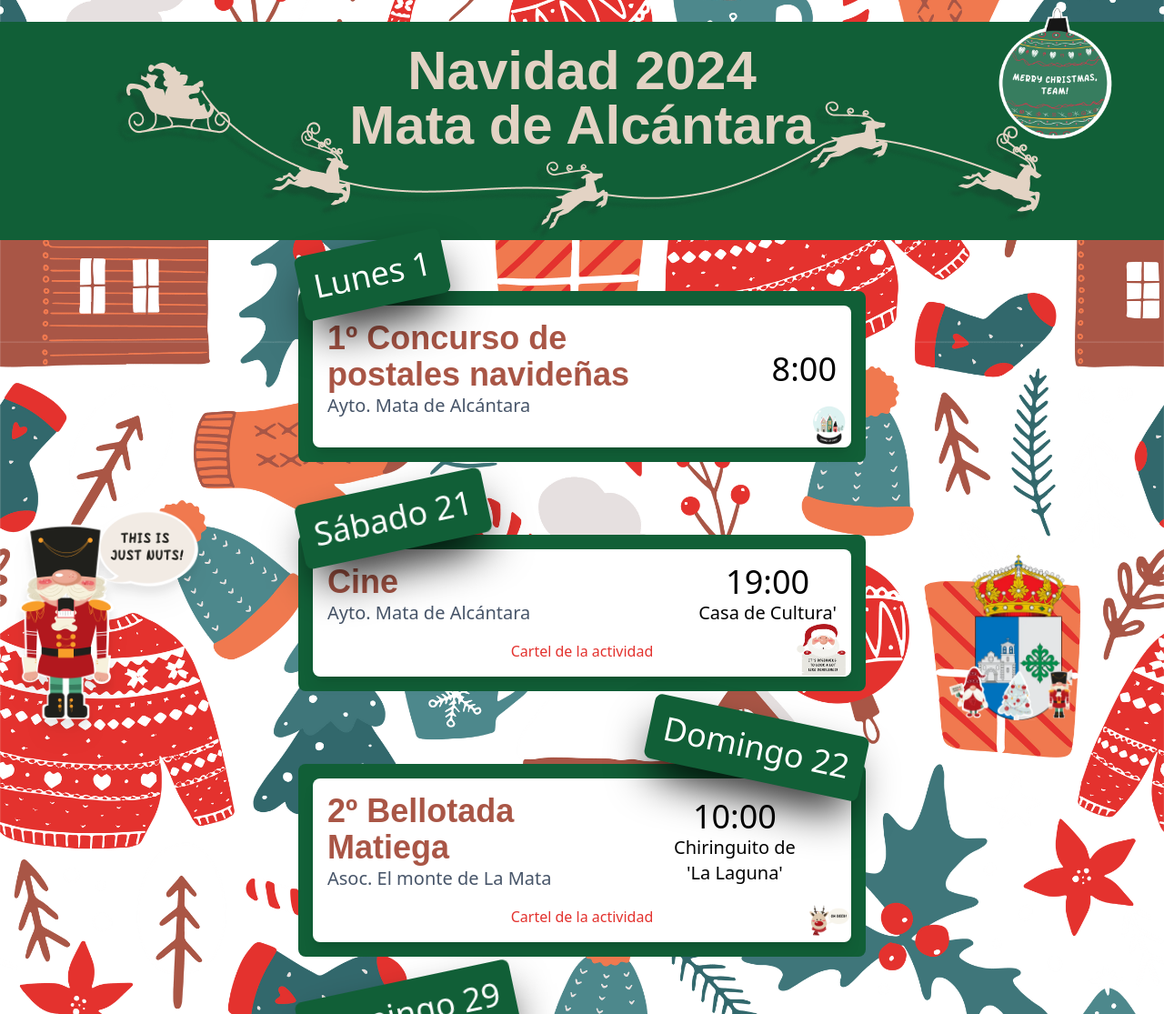
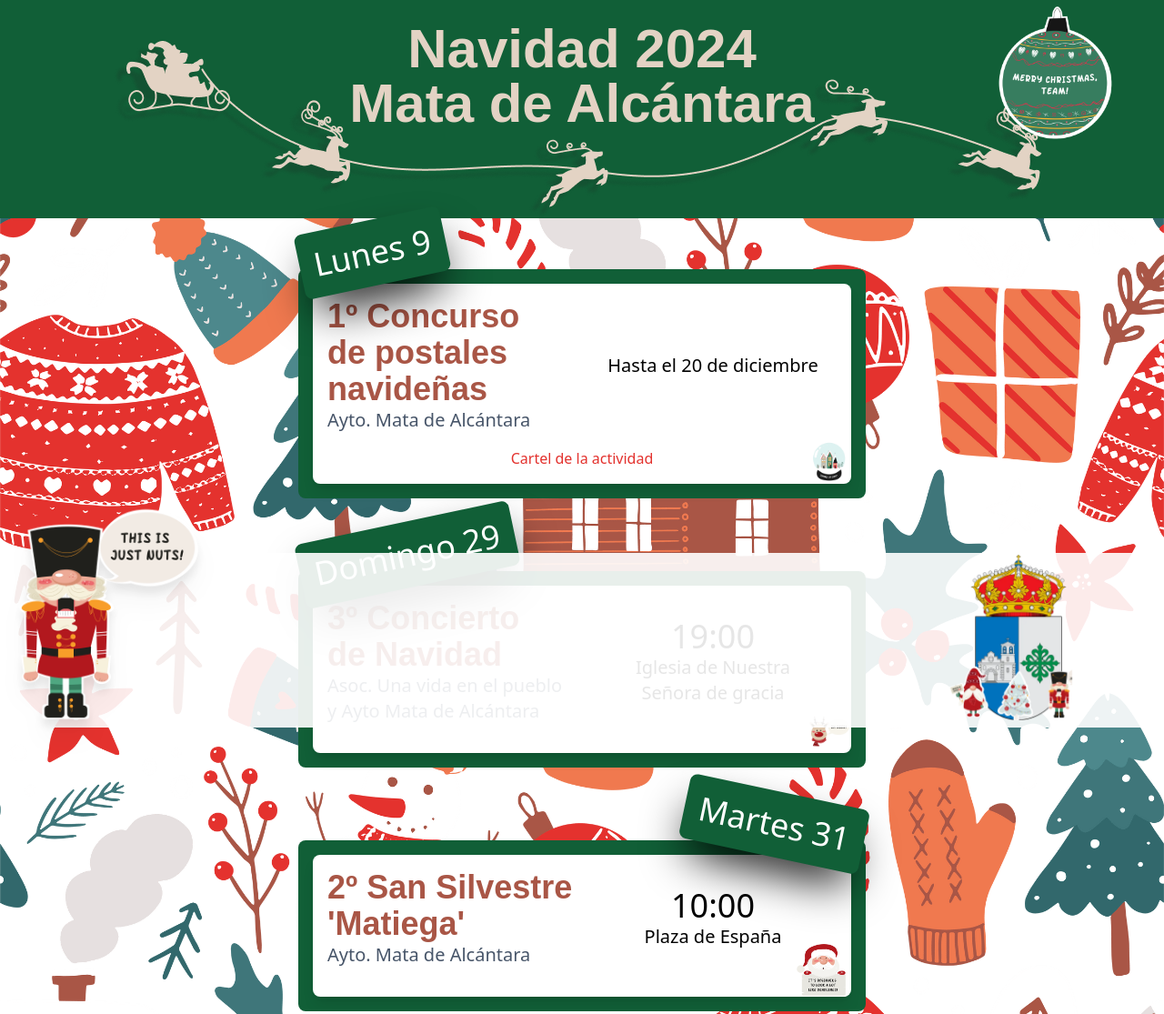
Before and after one commit to eduiglesiash/ayto-navidad-2024, an Astro site: page / in a window 1280 px wide. Shown: the top 1115 px of the page at 91% size. Built offline with nearby package versions, Linux system fonts and the light colour scheme; Astro itself is replaced by a stand-in of ours; a web font is replaced by a local one.

Commit message:
Últimos cambios

```diff
--- a/public/data/actividades.json
+++ b/public/data/actividades.json
@@ -1,43 +1,15 @@
 [
   {
-    "day": "Lunes 1",
+    "day": "Lunes 9",
     "isLeft": true,
     "activities": [
       {
         "icon": "cristal",
         "nameActivity": "1º Concurso de postales navideñas",
         "organization": "Ayto. Mata de Alcántara",
-        "time": "8:00",
-        "place": null,
-        "link": "https://navidad2024.matadealcantara.com/carteles/1-concurso-de-postales"
-      }
-    ]
-  },
-  {
-    "day": "Sábado 21",
-    "isLeft": true,
-    "activities": [
-      {
-        "icon": "claus",
-        "nameActivity": "Cine",
-        "organization": "Ayto. Mata de Alcántara",
-        "time": "19:00",
-        "place": "Casa de Cultura'",
-        "link": "https://navidad2024.matadealcantara.com/carteles/cine"
-      }
-    ]
-  },
-  {
-    "day": "Domingo 22",
-    "isLeft": false,
-    "activities": [
-      {
-        "icon": "reno",
-        "nameActivity": "2º Bellotada Matiega",
-        "organization": "Asoc. El monte de La Mata",
-        "time": "10:00",
-        "place": "Chiringuito de 'La Laguna'",
-        "link": "https://navidad2024.matadealcantara.com/carteles/bellotada-matiega"
+        "time": "",
+        "place": "Hasta el 20 de diciembre",
+        "link": "/carteles/concurso-de-postales-2024.pdf"
       }
     ]
   },
@@ -47,11 +19,11 @@
     "activities": [
       {
         "icon": "reno",
-        "nameActivity": "Concierto de Navidad",
-        "organization": "Asoc. Una vida en el pueblo",
-        "time": "10:00",
+        "nameActivity": "3º Concierto de Navidad",
+        "organization": "Asoc. Una vida en el pueblo y Ayto Mata de Alcántara",
+        "time": "19:00",
         "place": "Iglesia de Nuestra Señora de gracia",
-        "link": "https://navidad2024.matadealcantara.com/carteles/concierto-navidad"
+        "link": ""
       }
     ]
   },
@@ -62,24 +34,10 @@
       {
         "icon": "claus",
         "nameActivity": "2º San Silvestre 'Matiega'",
-        "organization": "Asoc. El monte de La Mata",
+        "organization": "Ayto. Mata de Alcántara",
         "time": "10:00",
-        "place": "Chiringuito de 'La Laguna'",
-        "link": "https://navidad2024.matadealcantara.com/carteles/bellotada-matiega"
-      }
-    ]
-  },
-  {
-    "day": "Domingo 5",
-    "isLeft": true,
-    "activities": [
-      {
-        "icon": "cristal",
-        "nameActivity": "Cabalgata de los Reyes Magos",
-        "organization": "Ayto. Mata de Alcántara",
-        "time": "17:00",
-        "place": "Parking Albergue 'La Fontanina'",
-        "link": "https://navidad2024.matadealcantara.com/carteles/cabalagata-reyes"
+        "place": "Plaza de España",
+        "link": ""
       }
     ]
   }
--- a/src/components/activity.astro
+++ b/src/components/activity.astro
@@ -4,17 +4,17 @@ const { icon, nameActivity, organization, time, place, link } = Astro.props;
 
 <div class="bg-white p-4 rounded-lg shadow-lg relative z-0">
   <div class="flex flex-col gap-4 md:flex-row justify-between items-center mb-4">
-    <div class="text-center md:text-left">
+    <div class="flex-1 text-center md:text-left">
       <h2 class="text-4xl text-christmas-regular text-balance">{nameActivity}</h2>
       <p class="text-lg md:text-xl text-slate-600">{organization}</p>
     </div>
-    <div class="flex flex-col items-center justify-center">
-      <span class="text-4xl">{time}</span>
+    <div class="flex-1 flex flex-col items-center justify-end">
+      <span class="text-4xl text-balance">{time}</span>
       <span class="text-xl text-balance text-center">{place}</span>
     </div>
   </div>
   {
-    place && (
+    link && (
       <a
         class="block text-center text-christmas-red"
         href={link}
--- a/src/layouts/Layout.astro
+++ b/src/layouts/Layout.astro
@@ -60,6 +60,7 @@ import "@fontsource/mountains-of-christmas";
   </head>
   <body class="antialiased relative">
     <slot />
+    <div class="fixed bottom-0 left-0 w-full h-20 md:h-48 bg-white/90 z-50">
       <img
         class="fixed bottom-2 left-0 h-20 md:h-52 lg:h-60 drop-shadow-xl"
         src="/cascanueces.png"
@@ -71,10 +72,11 @@ import "@fontsource/mountains-of-christmas";
         alt="bola verde"
       />
       <img
-      class="fixed bottom-2 right-6 z-50 w-10 md:w-20 lg:w-40 lg:right-20"
+        class="fixed bottom-2 right-6 z-50 w-16 md:w-36 lg:w-40 lg:right-20"
         src="./escudo_navidad.png"
         alt="Escudo de la Mata de Alcántara"
       />
+    </div>
   </body>
 </html>
 
--- a/src/pages/index.astro
+++ b/src/pages/index.astro
@@ -6,7 +6,7 @@ import activities from "../../public/data/actividades.json";
 ---
 
 <Layout>
-  <main class="bg-christmas bg-repeat-y bg-contain bg-center w-full min-h-screen py-6 shadow-xl">
+  <main class="bg-christmas bg-repeat-y bg-contain bg-center w-full min-h-screen pb-14 md:pb-48 shadow-xl">
     <!-- <span class="bg-white absolute top-0 left-0 w-full h-full opacity-30"></span> -->
     <div class="relative mb-14">
       <h1
```
Also changed, not shown: 1 other file. Lines whose indentation alone changed are shown as unchanged.
